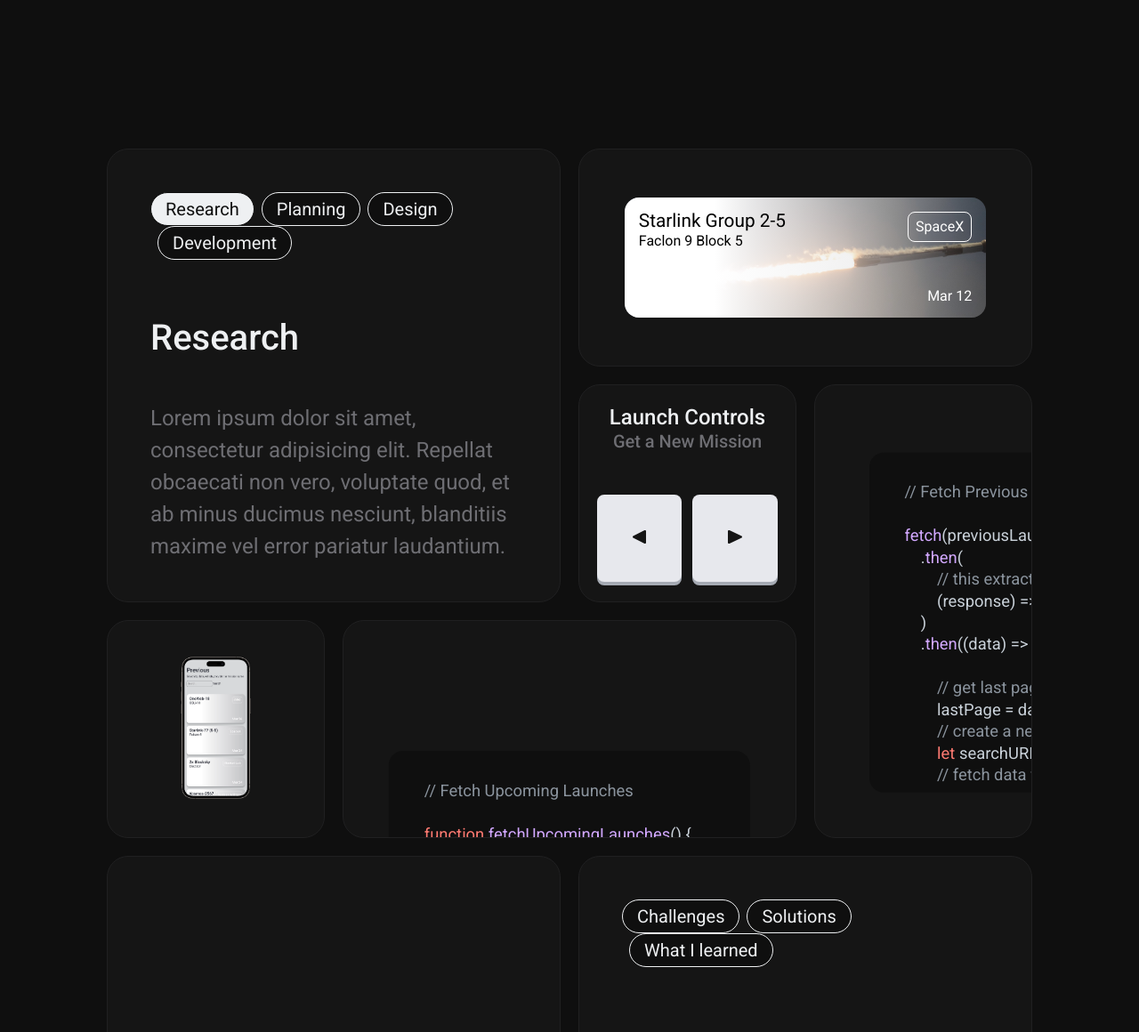
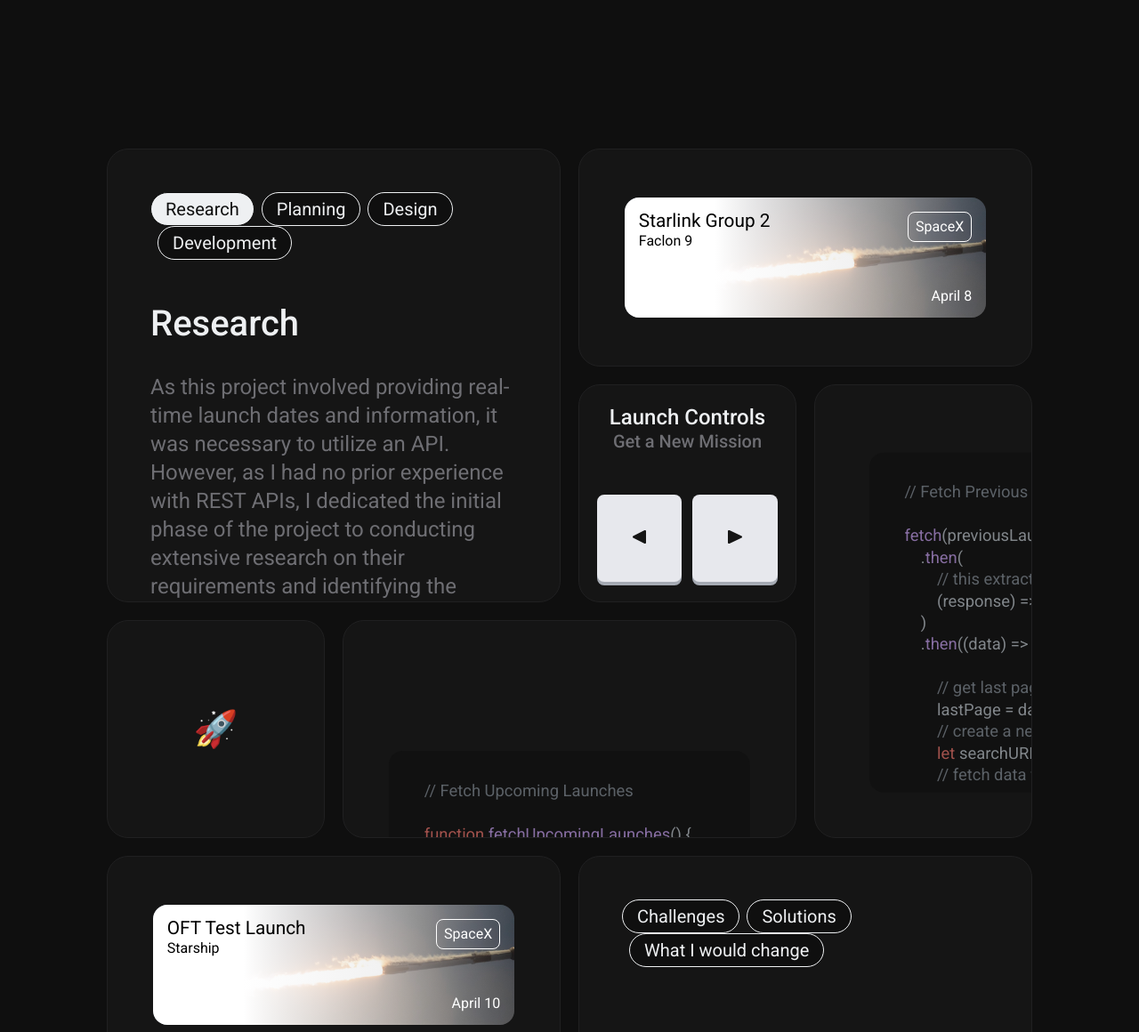
Before and after one commit to AustinChiatto/personal-portfolio, a PHP site: page /public/interplanetary.php in a window 1280 px wide. Shown: the part 5340-6500 px from the top of the page at 89% size. Run offline with PHP 8.4, Linux system fonts and the light colour scheme; some libraries are stand-ins or nearby versions.

Commit message:
continued work on grid feature

```diff
--- a/public/interplanetary.php
+++ b/public/interplanetary.php
@@ -103,29 +103,29 @@ require("../src/partials/shared/base/head.php");
                             </ul>
                             <div class="o-process-container js-process-container">
                                 <h2 class="o-process__heading">Research</h2>
-                                <p class="u-font-highlight">Lorem ipsum dolor sit amet, consectetur adipisicing elit. Repellat obcaecati non vero, voluptate quod, et ab minus ducimus nesciunt, blanditiis maxime vel error pariatur laudantium.</p>
+                                <p class="u-font-highlight o-process__copy">As this project involved providing real-time launch dates and information, it was necessary to utilize an API. However, as I had no prior experience with REST APIs, I dedicated the initial phase of the project to conducting extensive research on their requirements and identifying the necessary resources to obtain the live information required.</p>
                             </div>
                             <div class="o-process-container js-process-container">
                                 <h2 class="o-process__heading">Planning</h2>
-                                <p class="u-font-highlight">Lorem ipsum dolor sit amet, consectetur adipisicing elit. Repellat obcaecati non vero, voluptate quod, et ab minus ducimus nesciunt, blanditiis maxime vel error pariatur laudantium.</p>
+                                <p class="u-font-highlight o-process__copy">Since this was a large project, I wanted to make sure I had a solid system in place for organizing files and naming conventions. To achieve this, I decided to use a combination of BEM and Atomic Design Language as a framework for naming files and elements. This approach made it much easier to navigate, manage, and document the project as it developed over time.</p>
                             </div>
                             <div class="o-process-container js-process-container">
                                 <h2 class="o-process__heading">Design</h2>
-                                <p class="u-font-highlight">Lorem ipsum dolor sit amet, consectetur adipisicing elit. Repellat obcaecati non vero, voluptate quod, et ab minus ducimus nesciunt, blanditiis maxime vel error pariatur laudantium.</p>
+                                <p class="u-font-highlight o-process__copy">As I followed a modular approach for naming conventions and organizational structure, which I also applied to the UI design. Consistent section styling and a grid-based system for the launch cards allowed for dynamic and flexible display of launch data, ensuring modularity and scalability throughout development.</p>
                             </div>
                             <div class="o-process-container js-process-container">
                                 <h2 class="o-process__heading">Development</h2>
-                                <p class="u-font-highlight">Lorem ipsum dolor sit amet, consectetur adipisicing elit. Repellat obcaecati non vero, voluptate quod, et ab minus ducimus nesciunt, blanditiis maxime vel error pariatur laudantium.</p>
+                                <p class="u-font-highlight o-process__copy">By prioritizing modularity and scalability in the design and planning phases throughout development, I was able to maintain a high level of flexibility and adaptability to changes in project requirements.</p>
                             </div>
                         </div>
                     </li>
                     <li class="o-project-details__card--2x1">
                         <article class="m-launch-card">
                             <div class="m-launch-card__details">
-                                <div class="m-launch-card__mission">Starlink Group 2-5</div>
-                                <div class="m-launch-card__vehicle">Faclon 9 Block 5</div>
+                                <div class="m-launch-card__mission">Starlink Group 2</div>
+                                <div class="m-launch-card__vehicle">Faclon 9</div>
                                 <div class="m-launch-card__provider">SpaceX</div>
-                                <div class="m-launch-card__date">Mar 12</div>
+                                <div class="m-launch-card__date">April 8</div>
                             </div>
                             <picture class="m-launch-card__picture">
                                 <img class="m-launch-card__img" src="../src/assets/images/rocket.jpg" alt="A white, frost covered, falcon 9 rocket that carries starlink satellites, launching from earth during dusk." />
@@ -137,8 +137,8 @@ require("../src/partials/shared/base/head.php");
                             <h3 class="o-project-details__heading">Launch Controls</h3>
                             <h4 class="o-project-details__heading--sub">Get a New Mission</h4>
                             <ul class="m-launch-control__btns">
-                                <li class="m-launch-control__btn"><img src="../src/assets/icons/arrowtriangle-left-fill.svg" alt=""></li>
-                                <li class="m-launch-control__btn"><img src="../src/assets/icons/arrowtriangle-right-fill.svg" alt=""></li>
+                                <li class="m-launch-control__btn"><img src="../src/assets/icons/arrowtriangle-left-fill.svg" alt="left arrow key button that controls the launch card api to get a previous launch"></li>
+                                <li class="m-launch-control__btn"><img src="../src/assets/icons/arrowtriangle-right-fill.svg" alt="right arrow key button that controls the launch card api to get the next launch"></li>
                             </ul>
                         </div>
                     </li>
@@ -193,9 +193,7 @@ fetch(previousLaunchesURI)
                     </li>
                     <li class="o-project-details__card">
                         <div class="m-details-mockup">
-                            <picture class="m-details-mockup__container">
-                                <img class="m-details-mockup__img" src="../src/assets/images/interplanetary-mockup__mobile-01.png" alt="A white, frost covered, falcon 9 rocket that carries starlink satellites, launching from earth during dusk." />
-                            </picture>
+                            <p class="a-heading">🚀</p>
                         </div>
                     </li>
                     <li class="o-project-details__card--2x1">
@@ -228,7 +226,17 @@ function fetchUpcomingLaunches() {
                         </div>
                     </li>
                     <li class="o-project-details__card--2x1">
-
+                        <article class="m-launch-card">
+                            <div class="m-launch-card__details">
+                                <div class="m-launch-card__mission">OFT Test Launch</div>
+                                <div class="m-launch-card__vehicle">Starship</div>
+                                <div class="m-launch-card__provider">SpaceX</div>
+                                <div class="m-launch-card__date">April 10</div>
+                            </div>
+                            <picture class="m-launch-card__picture">
+                                <img class="m-launch-card__img" src="../src/assets/images/rocket.jpg" alt="A white, frost covered, falcon 9 rocket that carries starlink satellites, launching from earth during dusk." />
+                            </picture>
+                        </article>
                     </li>
 
                     <li class="o-project-details__card--2x2">
@@ -236,27 +244,33 @@ function fetchUpcomingLaunches() {
                         <ul class="o-process__tab-list">
                                 <li class="o-process__tab"><a class="a-button--invert js-process-btn">Challenges</a></li>
                                 <li class="o-process__tab"><a class="a-button--invert js-process-btn">Solutions</a></li>
-                                <li class="o-process__tab"><a class="a-button--invert js-process-btn">What I learned</a></li>
+                                <li class="o-process__tab"><a class="a-button--invert js-process-btn">What I would change</a></li>
                             </ul>
                             <div class="o-process-container js-process-container">
-                                <h2 class="o-process__heading">Research</h2>
-                                <p class="u-font-highlight">Lorem ipsum dolor sit amet, consectetur adipisicing elit. Repellat obcaecati non vero, voluptate quod, et ab minus ducimus nesciunt, blanditiis maxime vel error pariatur laudantium.</p>
+                                <h2 class="o-process__heading">Challenges</h2>
+                                <p class="u-font-highlight o-process__copy">The most difficult part of this project was writing the code for the search function in order to find specific launch information based on the search query. I found passing that data to a new GET request dynamically and showing the new set of launch cards the most difficult part of the feature.</p>
                             </div>
                             <div class="o-process-container js-process-container">
-                                <h2 class="o-process__heading">Planning</h2>
-                                <p class="u-font-highlight">Lorem ipsum dolor sit amet, consectetur adipisicing elit. Repellat obcaecati non vero, voluptate quod, et ab minus ducimus nesciunt, blanditiis maxime vel error pariatur laudantium.</p>
+                                <h2 class="o-process__heading">Solutions</h2>
+                                <p class="u-font-highlight o-process__copy">I found that if I ran the query every few seconds as long as the search field was active, then removing all of the cards in the container, and finally re-appending the new cards captured from the search query the easiest way to overcome the challenge.</p>
                             </div>
                             <div class="o-process-container js-process-container">
-                                <h2 class="o-process__heading">Design</h2>
-                                <p class="u-font-highlight">Lorem ipsum dolor sit amet, consectetur adipisicing elit. Repellat obcaecati non vero, voluptate quod, et ab minus ducimus nesciunt, blanditiis maxime vel error pariatur laudantium.</p>
+                                <h2 class="o-process__heading">What I Would Change</h2>
+                                <p class="u-font-highlight o-process__copy">In this project, I learned a lot and realized that I could have optimized the API requests for improved efficiency. Instead of writing separate requests and functions for each call, I could have consolidated them into fewer requests to streamline the process and improve overall performance.</p>
                             </div>
                         </div>
                     </li>
                     <li class="o-project-details__card">
-
+                        <div class="m-details-mockup">
+                            <picture class="m-details-mockup__container">
+                                <img class="m-details-mockup__img" src="../src/assets/images/interplanetary-mockup__mobile-02.png" alt="A white, frost covered, falcon 9 rocket that carries starlink satellites, launching from earth during dusk." />
+                            </picture>
+                        </div>
                     </li>
                     <li class="o-project-details__card">
-
+                        <div class="m-details-mockup">
+                            <p class="a-heading">🪐</p>
+                        </div>
                     </li>
                 </ul>
             </section>
--- a/src/partials/project-pages/interplanetary/_o-project-code.scss
+++ b/src/partials/project-pages/interplanetary/_o-project-code.scss
@@ -6,6 +6,12 @@
     width: 100%;
     height: 100%;
     overflow: hidden;
+    opacity: 0.6;
+    transition: all 0.25s ease;
+
+    &:hover {
+        opacity: 1;
+    }
 }
 
 .o-project-code__pre {
```
Also changed, not shown: src/partials/project-pages/interplanetary/_o-process.scss (+11 -2 lines), build/css/main.min.css, src/assets/images/rocket-launch.jpg (added), 1 other file.
